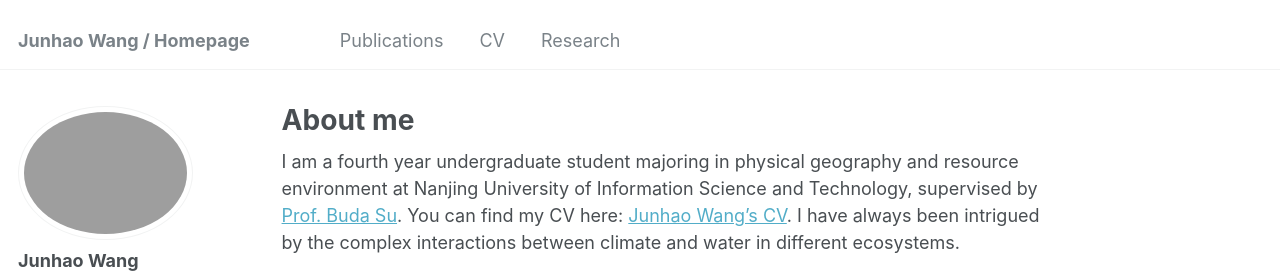
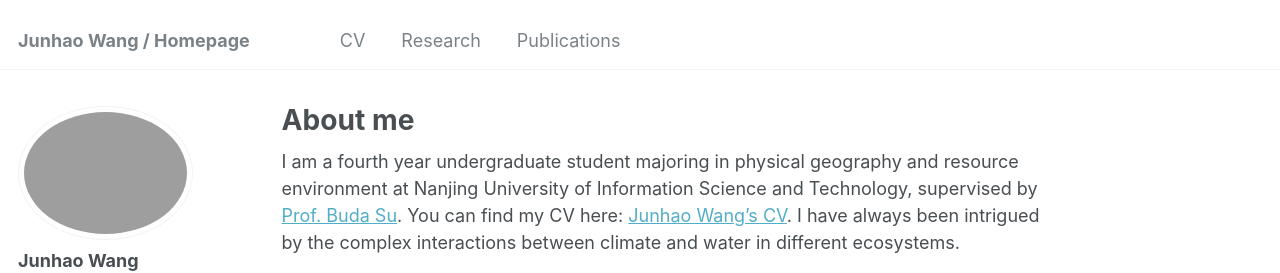
Before and after one commit to sigmundw/sigmundw.github.io, a Jekyll site: the page built from _pages/about.md, in a window 1280 px wide. Shown: the top 273 px of the page. Built offline with Jekyll 4.4.1, drawn with Linux system fonts in a browser that asks for light colours; part of the change alters nothing that is shown.

```diff
--- a/_data/navigation.yml
+++ b/_data/navigation.yml
@@ -5,11 +5,12 @@
 # prevent it from being included in the site.
 
 main:
-  - title: "Publications"
-    url: /publications/
 
   - title: "CV"
-    url: /cv/
+    url: https://sigmundw.github.io/assets/JunhaoWang_CV.pdf
 
   - title: "Research"
     url: /research/
+
+  - title: "Publications"
+    url: /publications/
```
